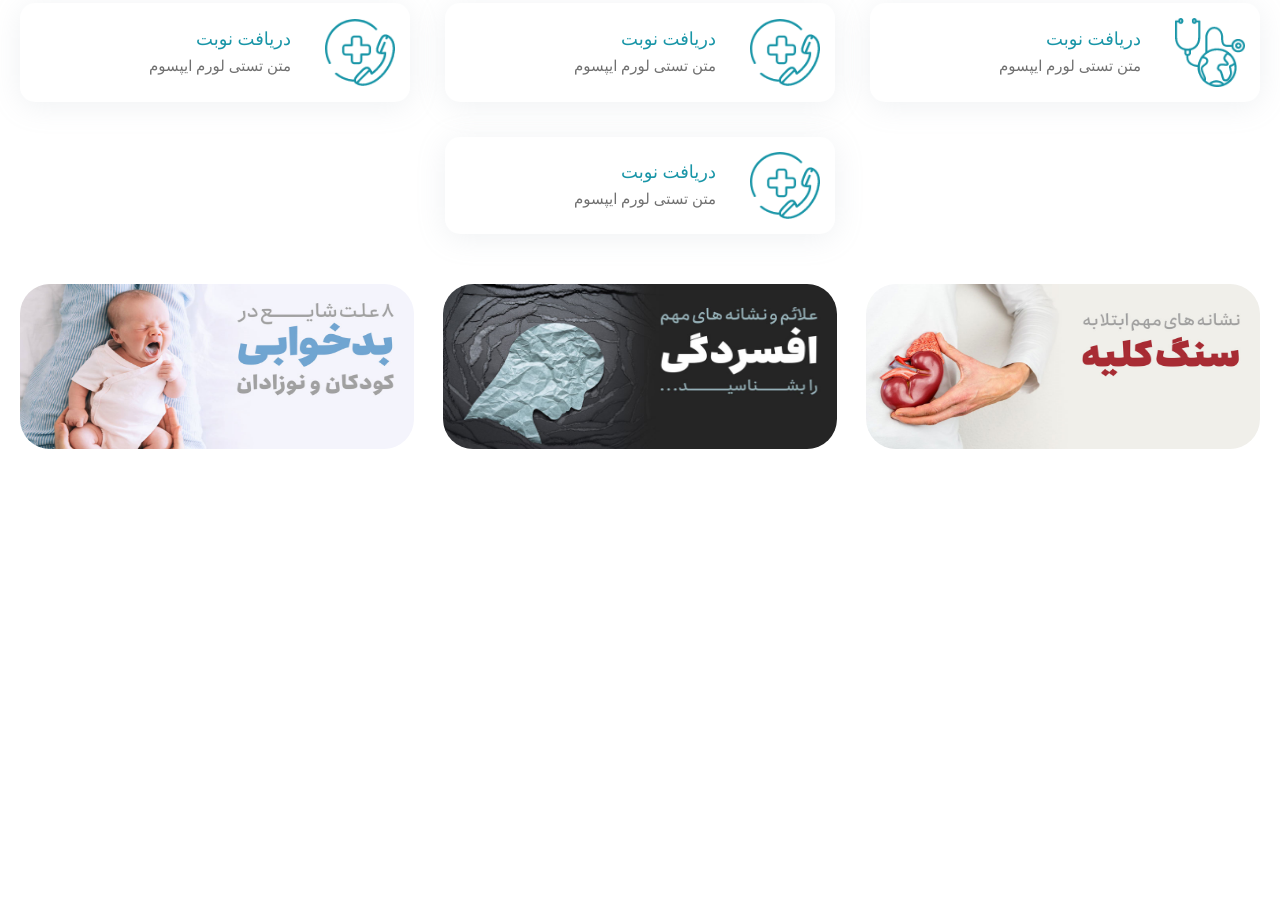
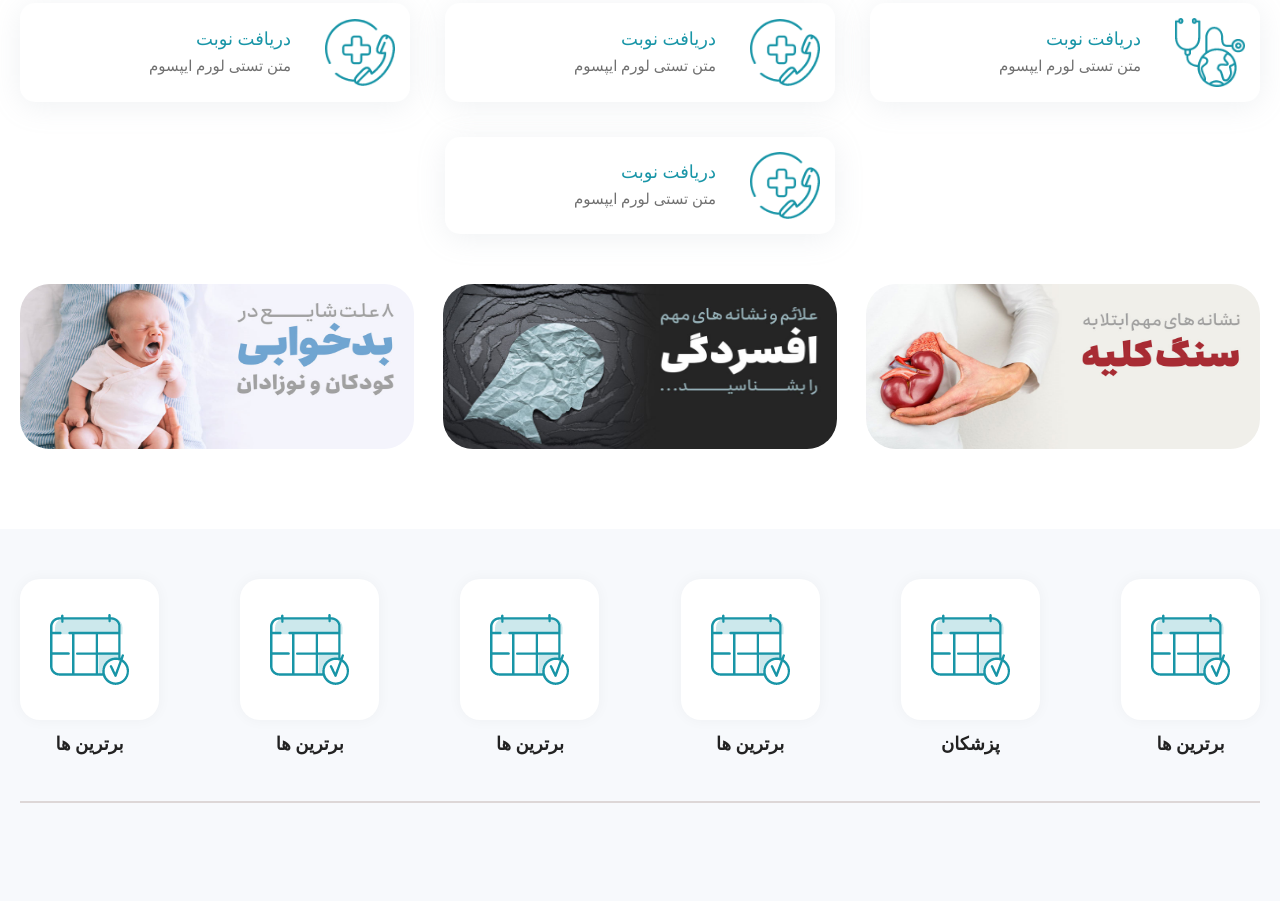
Before and after one commit to Siteteme/drvisite, a plain HTML site: page index.html in a window 1280 px wide. Shown: the part 794-1698 px from the top of the page. Before the commit the page ends 1243 px from the top, so only its background shows below. Drawn offline with Linux system fonts and the light colour scheme.

Commit message:
queuing-service

```diff
--- a/assets/css/res.css
+++ b/assets/css/res.css
@@ -109,12 +109,12 @@
         font-weight: 500;
         color: var(--primary);
         margin-bottom: 10px;
-        font-size: 14px;
+        font-size: 20px;
     }
 
     .services .services-items .services-item .services-item-desc span {
         color: #707070;
-        font-size: 10px;
+        font-size: 15px;
     }
 
     .article {
@@ -123,25 +123,20 @@
         justify-content: center;
         gap: 20px;
     }
+
+    .services .services-items .services-item .services-item-desc {
+        margin-right: 10px;
+    }
 }
 
 
 
 @media screen and (max-width: 480px) {
 
-    .services .services-items {
-        display: flex;
-        flex-direction: column;
-        /* align-items: center; */
-        justify-content: center;
-        margin-top: 50px;
-        gap: 35px;
-        grid-template-rows: auto;
-        grid-template-columns: auto;
-    }
+
 
     .services .services-items .services-item .services-item-img img {
-        max-width: 64%;
+        max-width: 72%;
     }
 
     .header .search-bar {
@@ -187,6 +182,17 @@
         gap: 20px;
     }
 
+    .services .services-items {
+        display: flex;
+        flex-direction: column;
+        align-items: center;
+        justify-content: center;
+        margin-top: 50px;
+        gap: 35px;
+        grid-template-rows: auto;
+        grid-template-columns: auto;
+    }
+
     .services .services-items .services-item {
         display: flex;
         align-items: center;
@@ -195,6 +201,8 @@
         padding: 20px;
         border-radius: 15px;
         justify-content: center;
+        width: 260px;
+
     }
 
     .navbar .logo {
--- a/assets/css/style.css
+++ b/assets/css/style.css
@@ -195,6 +195,8 @@ body {
     box-shadow: 0 4px 30px 0 #9ba3b128;
     padding: 15px;
     border-radius: 15px;
+    transition: all .3s ease-in-out;
+
 }
 
 .services .services-items .services-item:hover {
@@ -226,11 +228,15 @@ body {
     color: var(--primary);
     margin-bottom: 10px;
     font-size: 18px;
+    transition: all .3s ease-in-out;
+
 }
 
 .services .services-items .services-item .services-item-desc span {
     color: #707070;
     font-size: 15px;
+    transition: all .3s ease-in-out;
+
 }
 
 
@@ -243,13 +249,85 @@ body {
     grid-template-columns: auto auto auto;
     justify-content: space-between;
     gap: 20px;
+    transition: all .3s ease-in-out;
+
 }
 
 .article a {
     max-width: 100%;
+    transition: all .3s ease-in-out;
+
+}
+
+.article a:hover {
+    transform: translateY(-4px);
 }
 
 .article a img {
     border-radius: 26px;
     width: 100%;
 }
+
+
+
+/* Queuing-service */
+
+#queuing-service {
+    width: 100%;
+    background: #F7F9FC;
+    margin: 80px 0;
+    padding: 50px 0
+}
+
+
+.queuing-service .queuing-service-items {
+
+    display: flex;
+    justify-content: space-between;
+
+}
+
+.queuing-service .queuing-service-items .queuing-service-item {
+    display: flex;
+    flex-direction: column;
+    align-items: center;
+    position: relative;
+}
+
+.queuing-service .queuing-service-items .queuing-service-item:hover a {
+    background: #e6e6e6;
+}
+
+.queuing-service .queuing-service-items .queuing-service-item:hover::before {
+    content: '';
+    width: 100%;
+    height: 4px;
+    position: absolute;
+    background: var(--primary);
+    bottom: -51px;
+
+}
+
+
+.queuing-service .queuing-service-items .queuing-service-item a {
+    margin-bottom: 15px;
+    background: #fff;
+    padding: 35px 30px;
+    border-radius: 20px;
+    box-shadow: 0px 0px 14px 1px #00000009;
+}
+
+.queuing-service .queuing-service-items .queuing-service-item span {
+    font-size: 18px;
+    font-weight: 700;
+}
+
+
+.queuing-service .queuing-service-line {
+
+    height: 2px;
+    width: 100%;
+    background: #ddd7d7;
+    margin: 48px 0;
+
+}
--- a/index.html
+++ b/index.html
@@ -139,16 +139,51 @@
     <section id="article">
         <div class="container">
             <div class="article">
-                <a href=""><img src="/assets/img/1636438894_بنر-فرعی-6.png" alt=""></a>
-                <a href=""><img src="/assets/img/1636438318_بنر-فرعی-4.png" alt=""></a>
-                <a href=""><img src="/assets/img/1636438748_بنر-فرعی-5.png" alt=""></a>
+                <a href="#"><img src="/assets/img/1636438894_بنر-فرعی-6.png" alt=""></a>
+                <a href="#"><img src="/assets/img/1636438318_بنر-فرعی-4.png" alt=""></a>
+                <a href="#"><img src="/assets/img/1636438748_بنر-فرعی-5.png" alt=""></a>
+            </div>
+        </div>
+    </section>
+    <!--Queuing-service  -->
+    <section id="queuing-service">
+        <div class="container">
+            <div class="queuing-service">
+                <div class="queuing-service-items">
+                    <div class="queuing-service-item">
+                        <a href=""> <img src="/assets/img/get-turn.png" alt="">
+                        </a> <span>برترین ها</span>
+                    </div>
+                    <div class="queuing-service-item">
+                        <a href=""> <img src="/assets/img/get-turn.png" alt="">
+                        </a>
+                        <span>پزشکان</span>
+                    </div>
+                    <div class="queuing-service-item">
+                        <a href=""> <img src="/assets/img/get-turn.png" alt="">
+                        </a> <span>برترین ها</span>
+                    </div>
+                    <div class="queuing-service-item">
+                        <a href=""> <img src="/assets/img/get-turn.png" alt="">
+                        </a> <span>برترین ها</span>
+                    </div>
+                    <div class="queuing-service-item">
+                        <a href=""> <img src="/assets/img/get-turn.png" alt="">
+                        </a> <span>برترین ها</span>
+                    </div>
+                    <div class="queuing-service-item">
+                        <a href=""> <img src="/assets/img/get-turn.png" alt="">
+                        </a> <span>برترین ها</span>
+                    </div>
+                </div>
+                <div class="queuing-service-line">
+                </div>
+                <div class="queuing-service-carusels"></div>
             </div>
         </div>
     </section>
 
 
-
-
 </body>
 
 </html>
```
